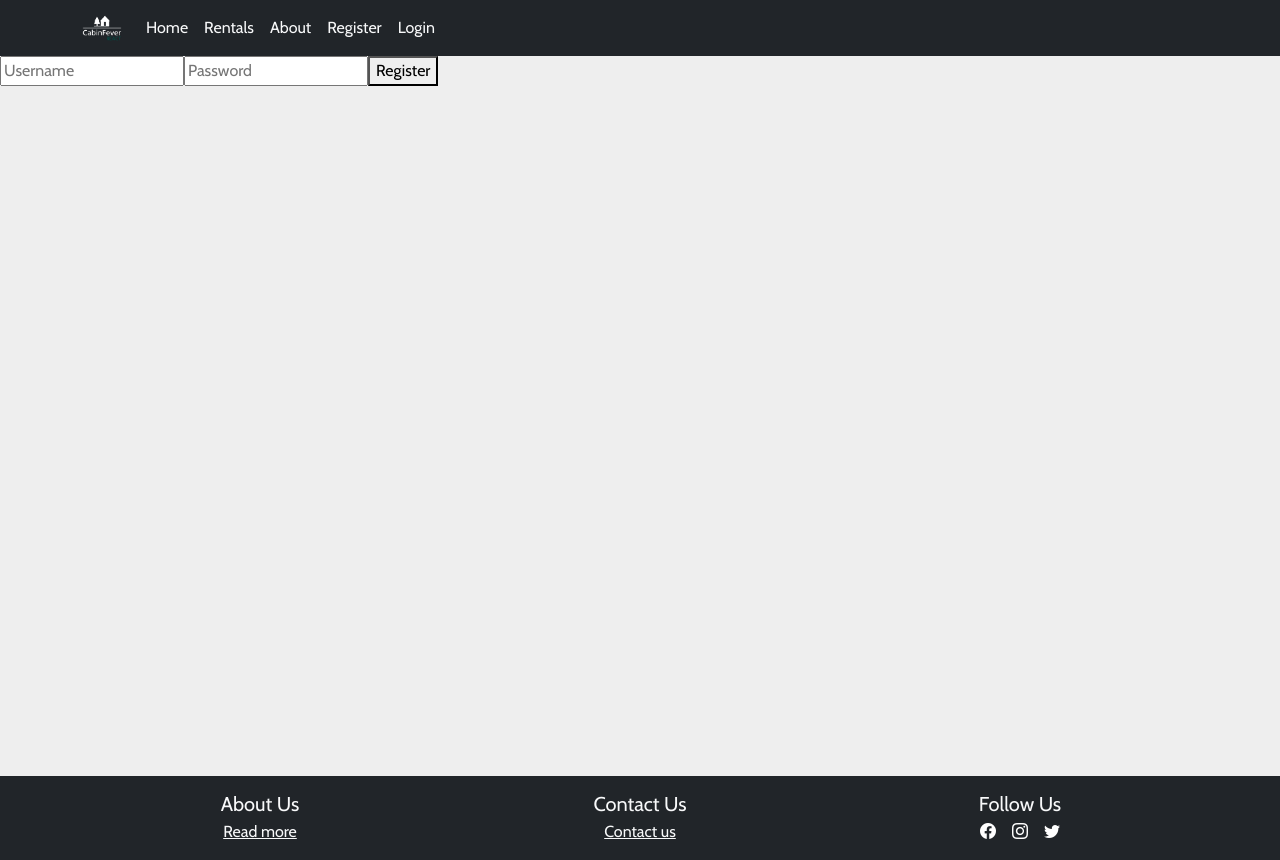
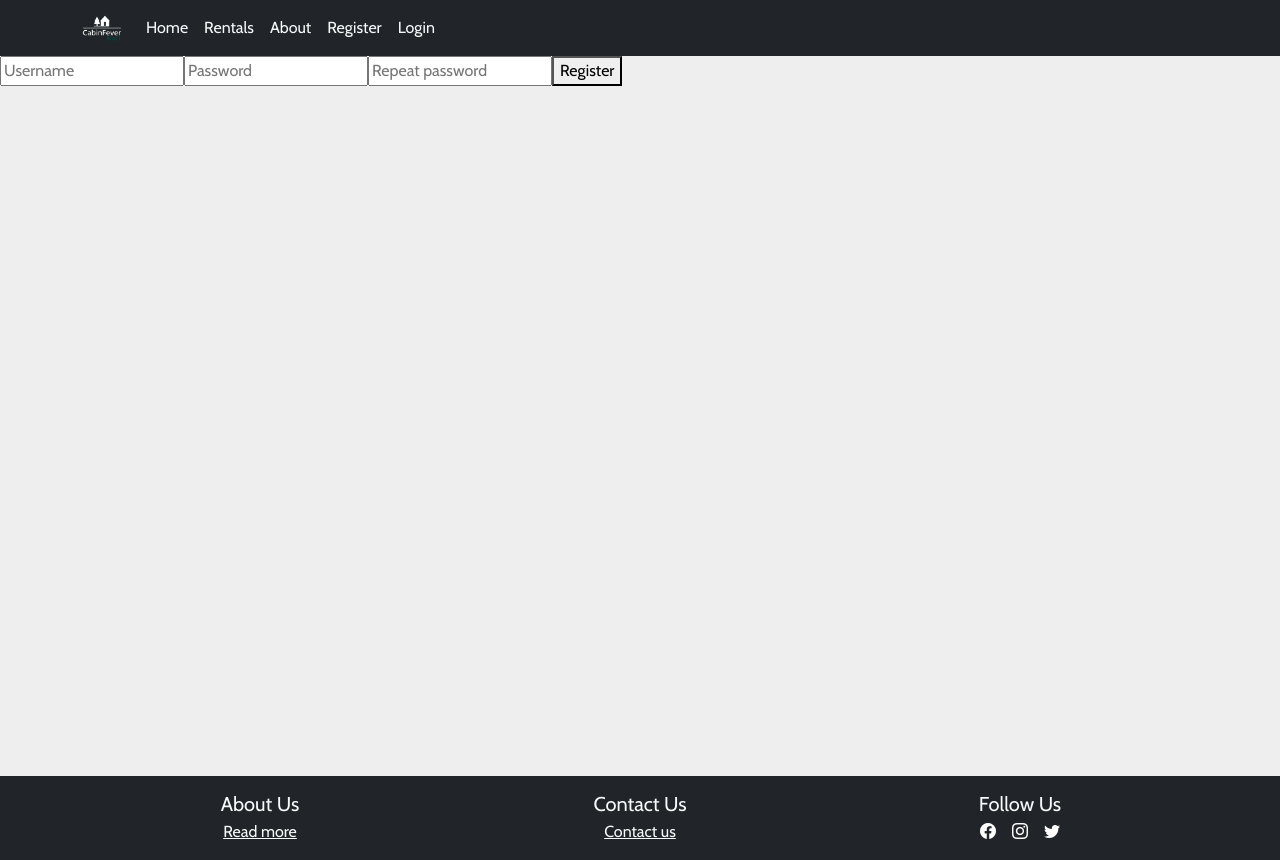
Before and after one commit to gaukje/CabinFeverReact, a React (Create React App) app in the folder CabinFeverReact/ClientApp/: page /Register in a window 1280 px wide. Built offline with nearby package versions, Linux system fonts and the light colour scheme.

Commit message:
Condition is register og login OK

```diff
--- a/CabinFeverReact/ClientApp/src/components/Authentication/Login.js
+++ b/CabinFeverReact/ClientApp/src/components/Authentication/Login.js
@@ -10,6 +10,9 @@ const Login = () => {
     const [password, setPassword] = useState('');
     const navigate = useNavigate();
 
+    const [errorMessage, setErrorMessage] = useState('');
+
+
     const handleSubmit = async (event) => {
         event.preventDefault();
         try {
@@ -21,26 +24,28 @@ const Login = () => {
             }
         } catch (error) {
             console.error('Login failed:', error);
+            setErrorMessage('Incorrect username or password');
             // Handle login failure
         }
     };
 
     return (
+        <div>
             <form onSubmit={handleSubmit}>
                 <input
                     type="text"
                     value={userName}
                     onChange={(e) => setUserName(e.target.value)}
-                placeholder="Username"
-            />
+                    placeholder="Username" />
                 <input
                     type="password"
                     value={password}
                     onChange={(e) => setPassword(e.target.value)}
-                placeholder="Password"
-            />
+                    placeholder="Password" />
                 <button type="submit">Login</button>
             </form>
+            <p><span className="text-danger" id="errorMessage">{errorMessage}</span></p>
+        </div>
     );
 };
 
--- a/CabinFeverReact/ClientApp/src/components/Authentication/Register.js
+++ b/CabinFeverReact/ClientApp/src/components/Authentication/Register.js
@@ -5,10 +5,20 @@ import { useNavigate } from 'react-router-dom';
 const Register = () => {
     const [userName, setUserName] = useState('');
     const [password, setPassword] = useState('');
+    const [repeatPassword, setRepeatPassword] = useState('');
+    const [errorMessage, setErrorMessage] = useState('');
+
     const navigate = useNavigate();
 
     const handleSubmit = async (event) => {
         event.preventDefault();
+        if (password !== repeatPassword) {
+            console.error("Passwords do not match");
+            setErrorMessage('Passwords do not match');
+            return;
+        }
+
+
         try {
             const response = await axios.post('/api/User/Register', { userName, password });
             console.log(response.data);
@@ -18,11 +28,13 @@ const Register = () => {
             // Handle success (redirect, show message, etc.)
         } catch (error) {
             console.error('Registration failed:', error);
+            setErrorMessage('The password must contain an uppercase character, lowercase character, a digit, and a non-alphanumeric character. Passwords must also be at least six characters long.')
             // Handle error (show error message, etc.)
         }
     };
 
     return (
+        <div>
             <form onSubmit={handleSubmit}>
                 <input
                     type="text"
@@ -36,8 +48,17 @@ const Register = () => {
                     onChange={(e) => setPassword(e.target.value)}
                     placeholder="Password"
                 />
+                <input
+                    type="password"
+                    value={repeatPassword}
+                    onChange={(e) => setRepeatPassword(e.target.value)}
+                    placeholder="Repeat password"
+                />
                 <button type="submit">Register</button>
             </form>
+            <p><span className="text-danger" id="errorMessage">{errorMessage}</span></p>
+        </div>
+
     );
 };
 
```
Lines whose indentation alone changed are shown as unchanged.
